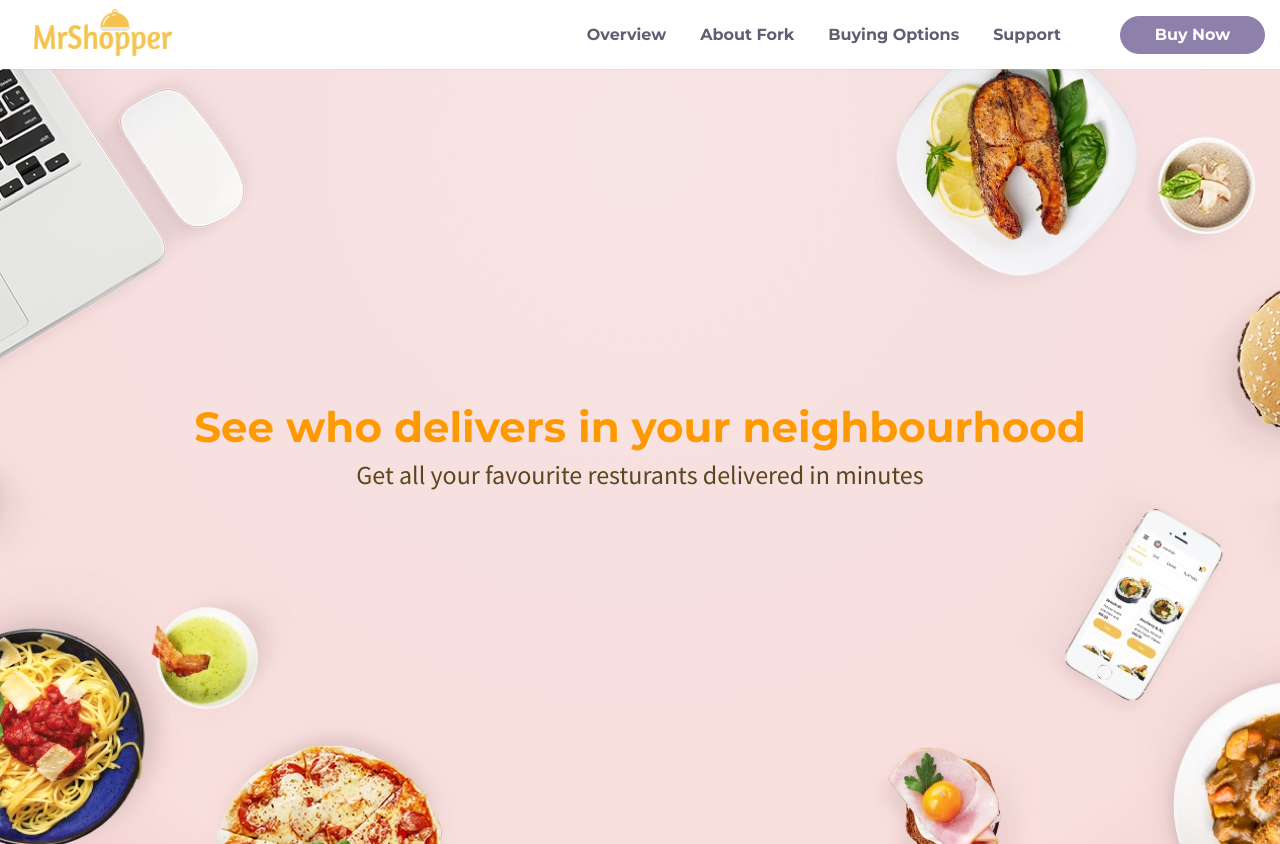
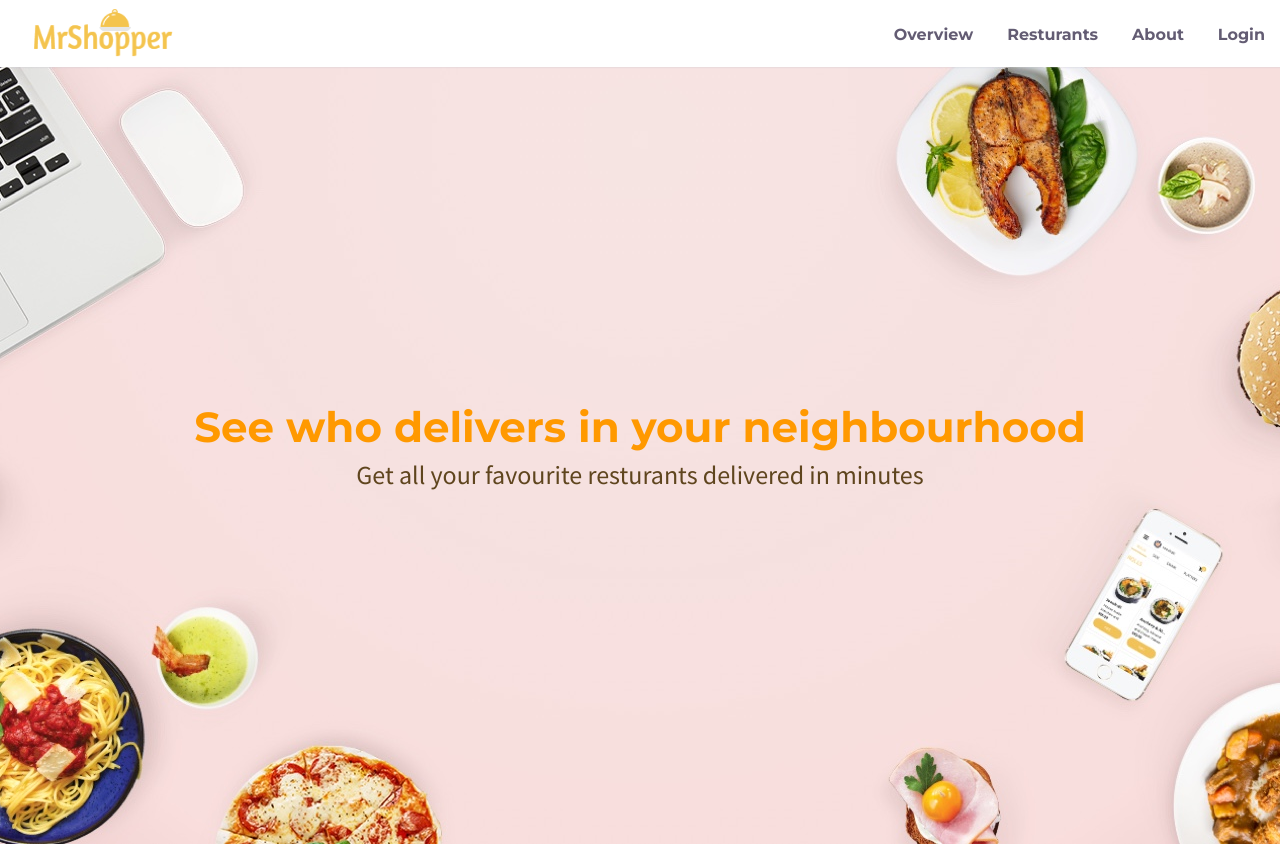
Before and after one commit to whizkydee/Forkio, a plain HTML site: page index.html in a window 1280 px wide. Shown: the top 844 px of the page. Drawn offline with Linux system fonts and the light colour scheme.

Commit message:
Update navigation items

```diff
--- a/index.html
+++ b/index.html
@@ -41,14 +41,13 @@
           <div class="opener-holder">
             <a href="#" class="nav-opener"><span></span></a>
           </div>
-          <a href="http://tympanus.net/codrops/?p=23525" class="btn btn-primary rounded">Buy Now</a>
           <div class="nav-drop">
             <ul>
               <li class="active visible-sm visible-xs"><a href="#">Home</a></li>
               <li><a href="#">Overview</a></li>
-              <li><a href="#">About Fork</a></li>
-              <li><a href="#">Buying Options</a></li>
-              <li><a href="#">Support</a></li>
+              <li><a href="#">Resturants</a></li>
+              <li><a href="#">About</a></li>
+              <li><a href="#">Login</a></li>
             </ul>
             <div class="drop-holder visible-sm visible-xs">
               <span>Follow Us</span>
```
